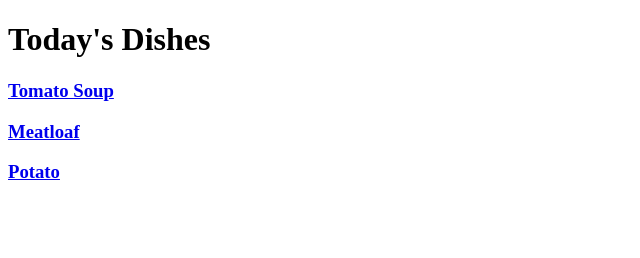
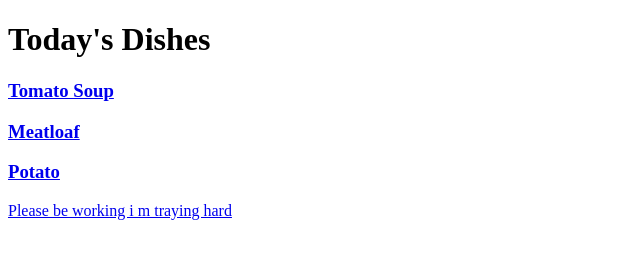
Before and after one commit to wrang1er/odin-recipes, a plain HTML site: page index.html in a window 1280 px wide. Shown: the whole page, without its empty margins (0-640 px from the left). Drawn offline with Linux system fonts and the light colour scheme.

Commit message:
adding trial

```diff
--- a/index.html
+++ b/index.html
@@ -15,5 +15,6 @@
 
             <!-- IS THIS WORKING -->
 
+            Please be working i m traying hard
 </body>
 </html>
```
Also changed, not shown: trial.html (added).
